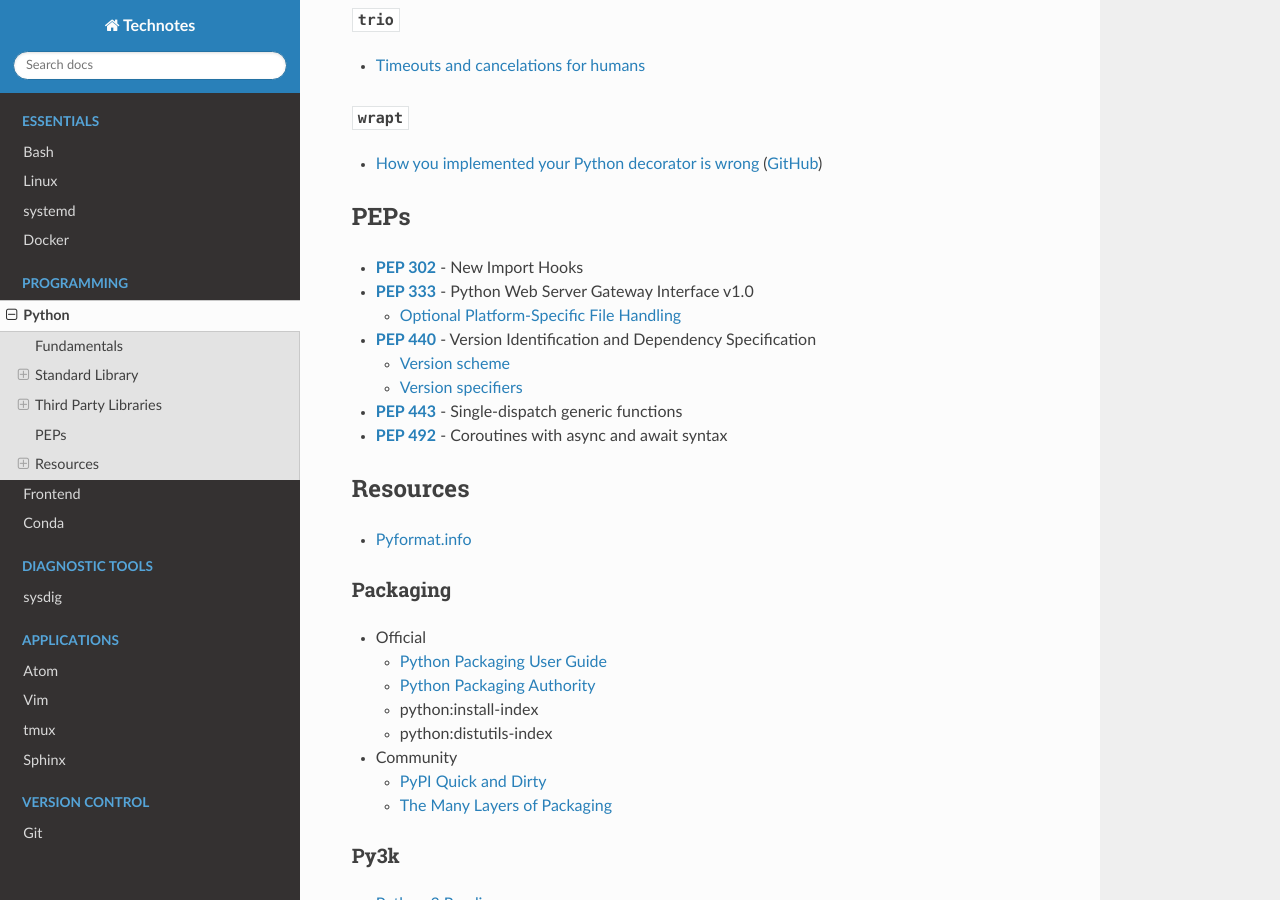
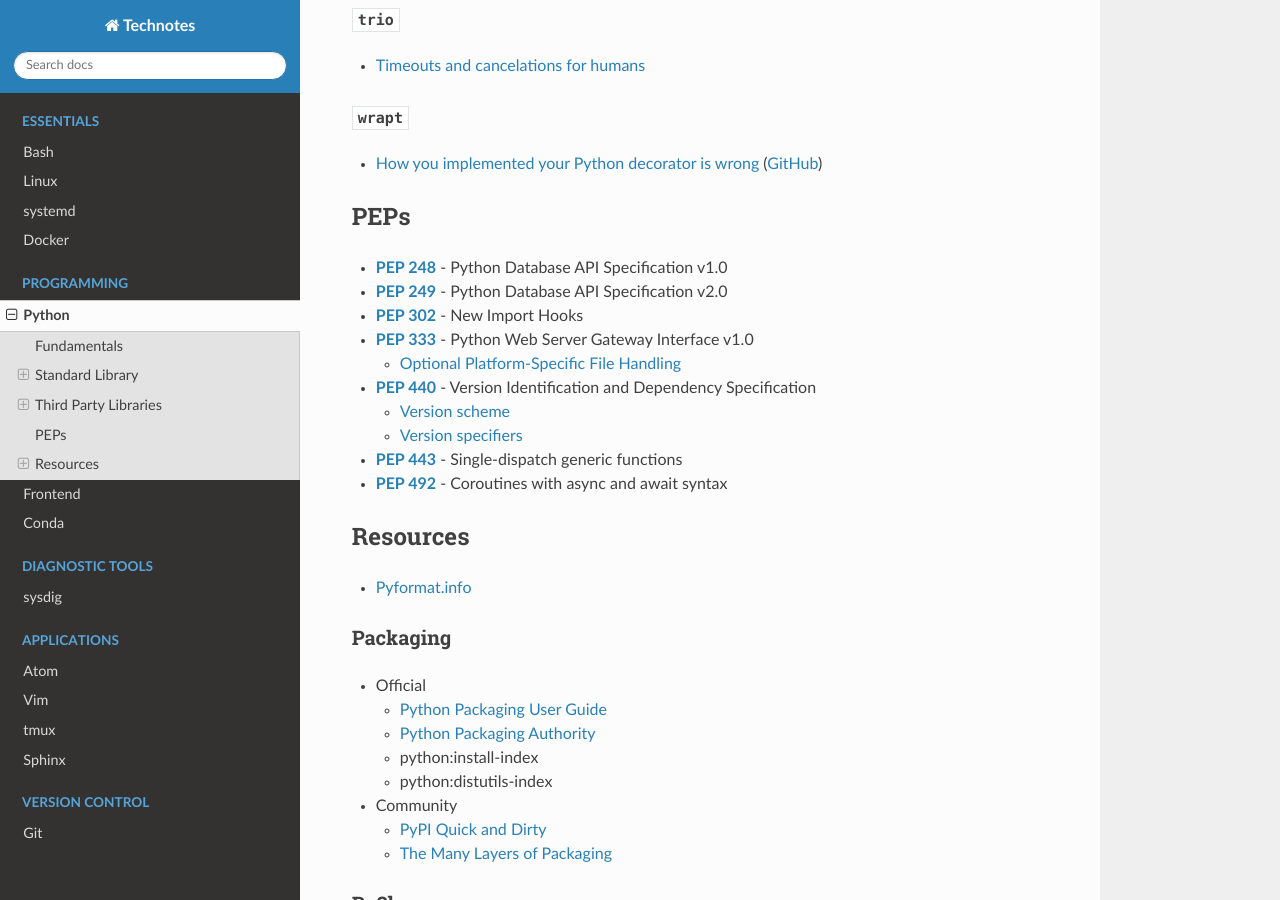
Before and after one commit to heterotopian/technotes, a Sphinx documentation site: the page built from source/python.rst, in a window 1280 px wide and 900 px high, scrolled down 2652 px. Built offline with Sphinx 7.4.7 and the Read the Docs theme 2.0.0, drawn with Linux system fonts in a browser that asks for light colours.

Commit message:
Add DBAPI PEPs

```diff
--- a/source/python.rst
+++ b/source/python.rst
@@ -182,6 +182,8 @@ Third Party Libraries
 PEPs
 ====
 
+- :pep:`248` - Python Database API Specification v1.0
+- :pep:`249` - Python Database API Specification v2.0
 - :pep:`302` - New Import Hooks
 - :pep:`333` - Python Web Server Gateway Interface v1.0
 
```
